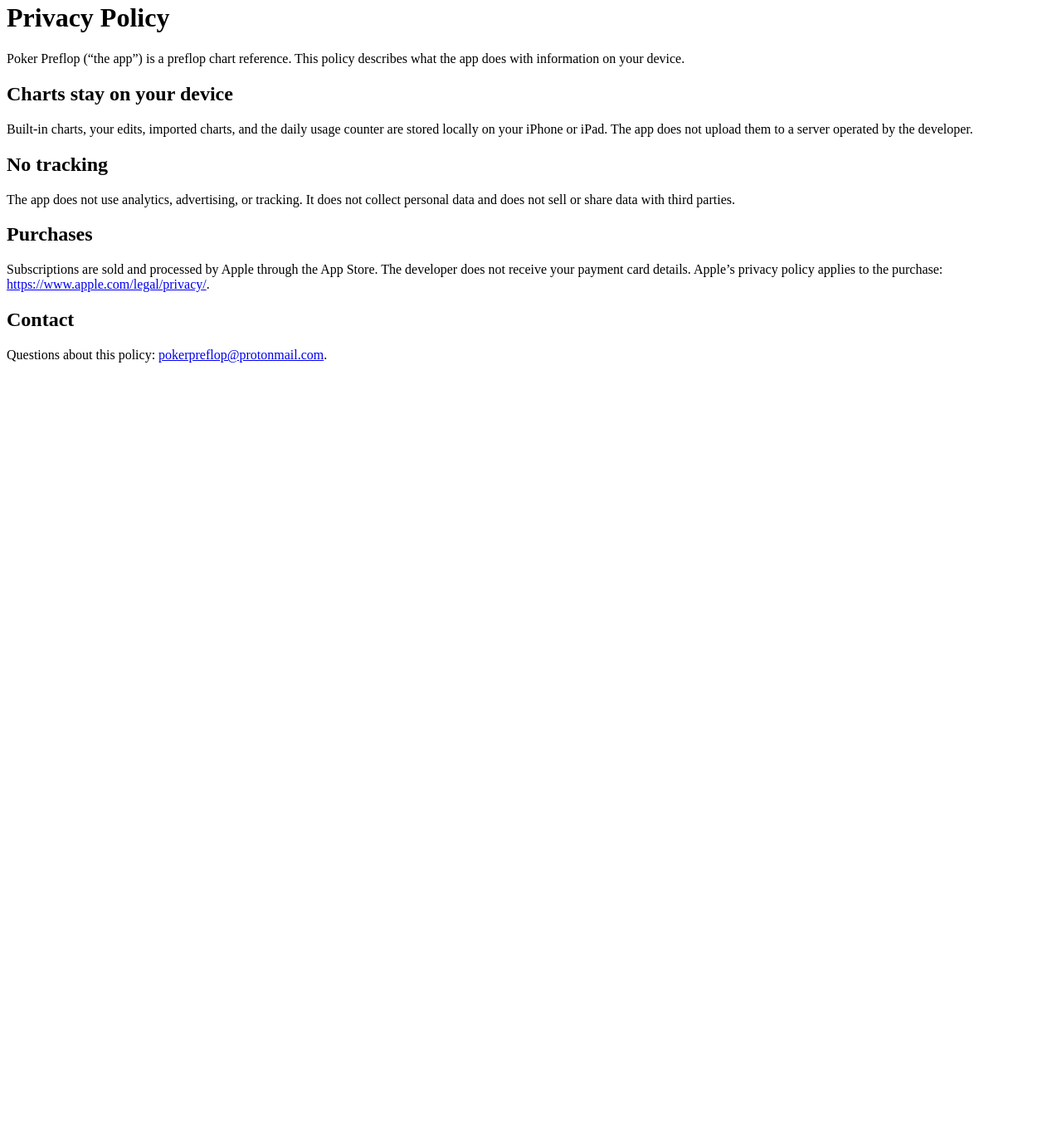
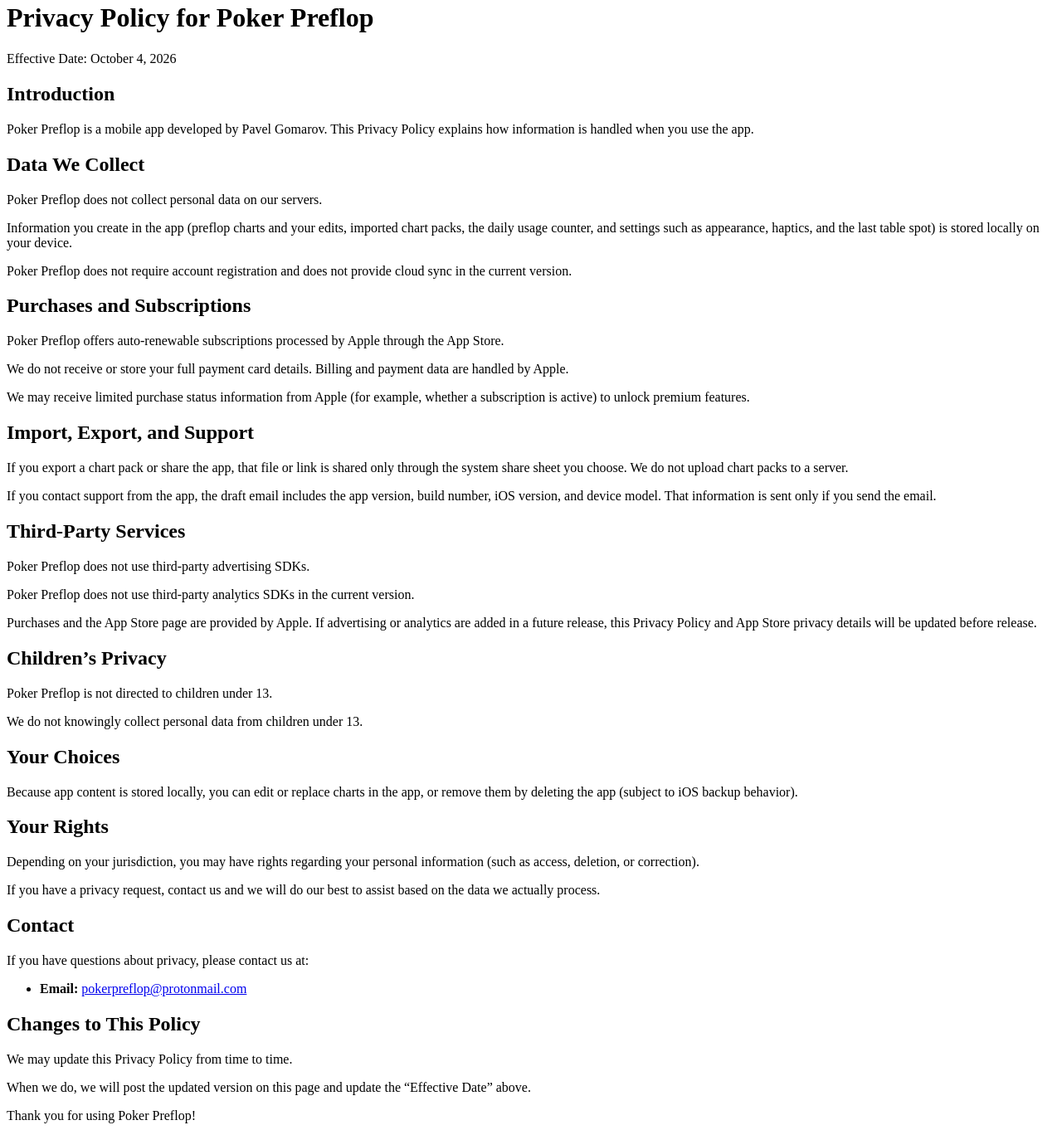
Before and after one commit to Gomarov/pokerpreflop-privacy, a plain HTML site: page index.html in a window 1280 px wide. Shown: the part 18-1380 px from the top of the page at 83% size. Before the commit the page ends 800 px from the top, so only its background shows below. Drawn offline with Linux system fonts and the light colour scheme.

Commit message:
Update index.html

```diff
--- a/index.html
+++ b/index.html
@@ -7,20 +7,53 @@
 </head>
 <body>
   <main>
-    <h1>Privacy Policy</h1>
-    <p>Poker Preflop (“the app”) is a preflop chart reference. This policy describes what the app does with information on your device.</p>
+    <h1>Privacy Policy for Poker Preflop</h1>
+    <p>Effective Date: October 4, 2026</p>
 
-    <h2>Charts stay on your device</h2>
-    <p>Built-in charts, your edits, imported charts, and the daily usage counter are stored locally on your iPhone or iPad. The app does not upload them to a server operated by the developer.</p>
+    <h2>Introduction</h2>
+    <p>Poker Preflop is a mobile app developed by Pavel Gomarov. This Privacy Policy explains how information is handled when you use the app.</p>
 
-    <h2>No tracking</h2>
-    <p>The app does not use analytics, advertising, or tracking. It does not collect personal data and does not sell or share data with third parties.</p>
+    <h2>Data We Collect</h2>
+    <p>Poker Preflop does not collect personal data on our servers.</p>
+    <p>Information you create in the app (preflop charts and your edits, imported chart packs, the daily usage counter, and settings such as appearance, haptics, and the last table spot) is stored locally on your device.</p>
+    <p>Poker Preflop does not require account registration and does not provide cloud sync in the current version.</p>
 
-    <h2>Purchases</h2>
-    <p>Subscriptions are sold and processed by Apple through the App Store. The developer does not receive your payment card details. Apple’s privacy policy applies to the purchase: <a href="https://www.apple.com/legal/privacy/">https://www.apple.com/legal/privacy/</a>.</p>
+    <h2>Purchases and Subscriptions</h2>
+    <p>Poker Preflop offers auto-renewable subscriptions processed by Apple through the App Store.</p>
+    <p>We do not receive or store your full payment card details. Billing and payment data are handled by Apple.</p>
+    <p>We may receive limited purchase status information from Apple (for example, whether a subscription is active) to unlock premium features.</p>
+
+    <h2>Import, Export, and Support</h2>
+    <p>If you export a chart pack or share the app, that file or link is shared only through the system share sheet you choose. We do not upload chart packs to a server.</p>
+    <p>If you contact support from the app, the draft email includes the app version, build number, iOS version, and device model. That information is sent only if you send the email.</p>
+
+    <h2>Third-Party Services</h2>
+    <p>Poker Preflop does not use third-party advertising SDKs.</p>
+    <p>Poker Preflop does not use third-party analytics SDKs in the current version.</p>
+    <p>Purchases and the App Store page are provided by Apple. If advertising or analytics are added in a future release, this Privacy Policy and App Store privacy details will be updated before release.</p>
+
+    <h2>Children’s Privacy</h2>
+    <p>Poker Preflop is not directed to children under 13.</p>
+    <p>We do not knowingly collect personal data from children under 13.</p>
+
+    <h2>Your Choices</h2>
+    <p>Because app content is stored locally, you can edit or replace charts in the app, or remove them by deleting the app (subject to iOS backup behavior).</p>
+
+    <h2>Your Rights</h2>
+    <p>Depending on your jurisdiction, you may have rights regarding your personal information (such as access, deletion, or correction).</p>
+    <p>If you have a privacy request, contact us and we will do our best to assist based on the data we actually process.</p>
 
     <h2>Contact</h2>
-    <p>Questions about this policy: <a href="mailto:pokerpreflop@protonmail.com">pokerpreflop@protonmail.com</a>.</p>
+    <p>If you have questions about privacy, please contact us at:</p>
+    <ul>
+      <li><strong>Email:</strong> <a href="mailto:pokerpreflop@protonmail.com">pokerpreflop@protonmail.com</a></li>
+    </ul>
+
+    <h2>Changes to This Policy</h2>
+    <p>We may update this Privacy Policy from time to time.</p>
+    <p>When we do, we will post the updated version on this page and update the “Effective Date” above.</p>
+
+    <p>Thank you for using Poker Preflop!</p>
   </main>
 </body>
 </html>
```
